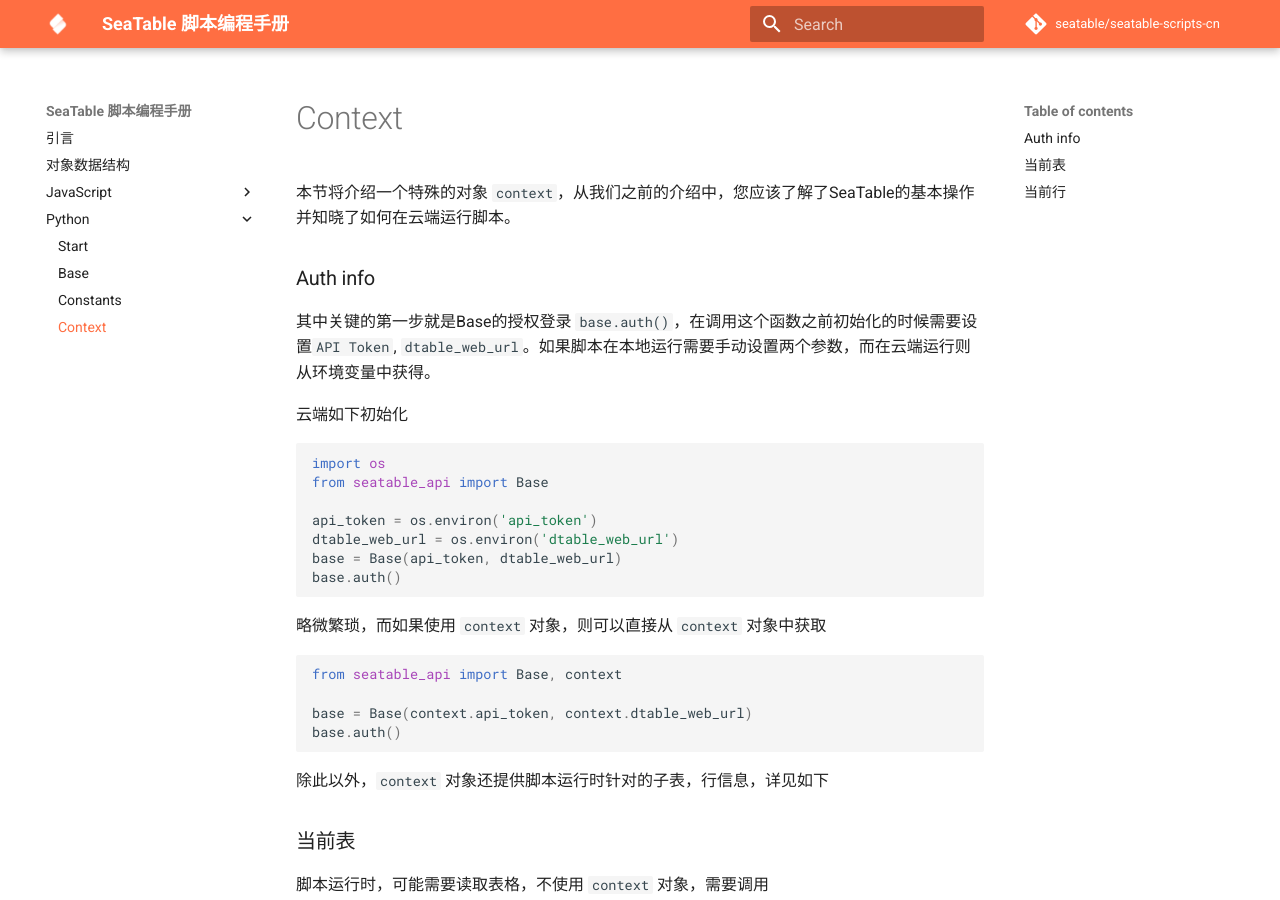
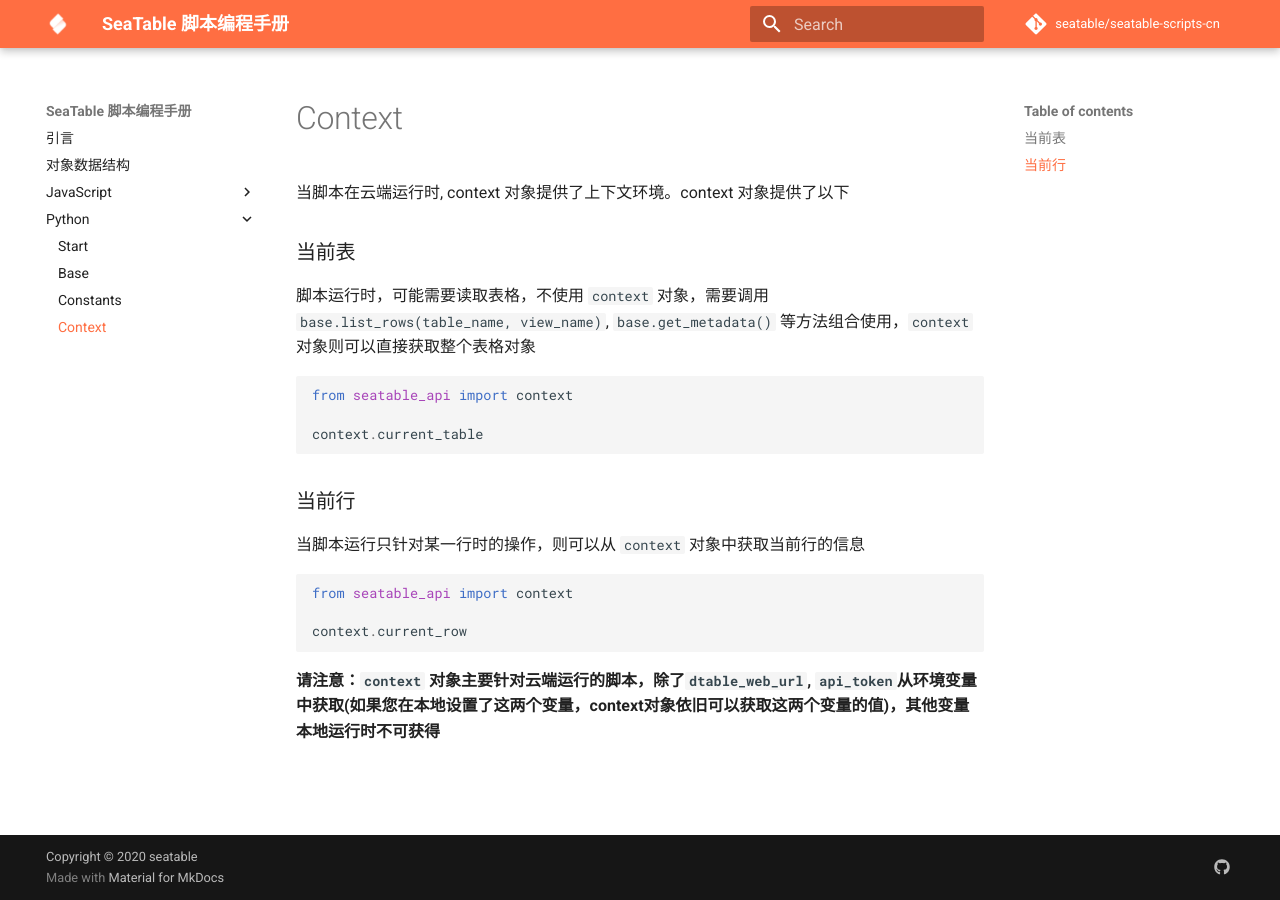
Before and after one commit to seatable/seatable-scripts-cn, an MkDocs documentation site: the page built from manual/python/context.md, in a window 1280 px wide and 900 px high. Built offline with MkDocs 1.6.1 and Material for MkDocs 9.7.7, drawn with Linux system fonts in a browser that asks for light colours; comment, search, counter and statistics services are not loaded.

Commit message:
Update context.md

````diff
--- a/manual/python/context.md
+++ b/manual/python/context.md
@@ -1,33 +1,7 @@
 # Context
 
-本节将介绍一个特殊的对象 `context`，从我们之前的介绍中，您应该了解了SeaTable的基本操作并知晓了如何在云端运行脚本。
+当脚本在云端运行时, context 对象提供了上下文环境。context 对象提供了以下
 
-### Auth info
-
-其中关键的第一步就是Base的授权登录 `base.auth()`，在调用这个函数之前初始化的时候需要设置`API Token`, `dtable_web_url`。如果脚本在本地运行需要手动设置两个参数，而在云端运行则从环境变量中获得。
-
-云端如下初始化
-
-```
-import os
-from seatable_api import Base
-
-api_token = os.environ('api_token')
-dtable_web_url = os.environ('dtable_web_url')
-base = Base(api_token, dtable_web_url)
-base.auth()
-```
-
-略微繁琐，而如果使用 `context` 对象，则可以直接从 `context` 对象中获取
-
-```
-from seatable_api import Base, context
-
-base = Base(context.api_token, context.dtable_web_url)
-base.auth()
-```
-
-除此以外，`context` 对象还提供脚本运行时针对的子表，行信息，详见如下
 
 ### 当前表
 
````
